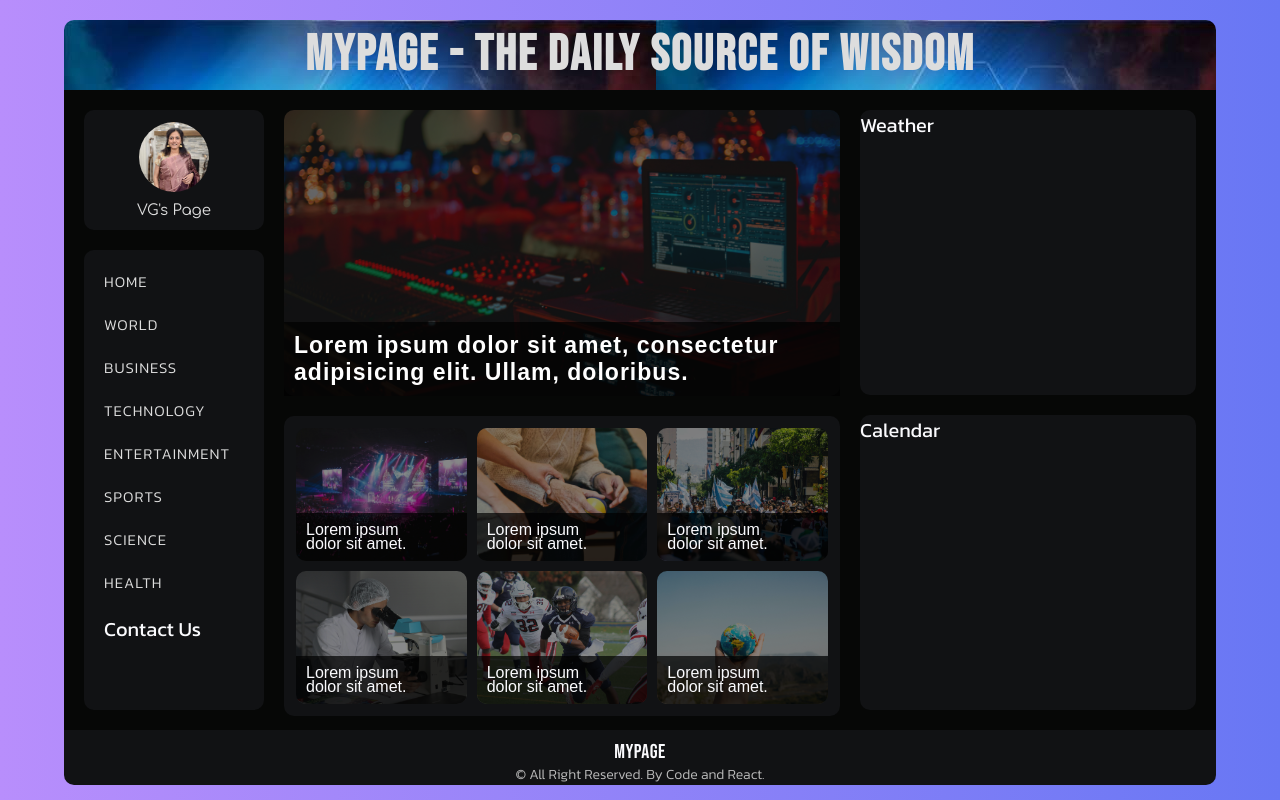
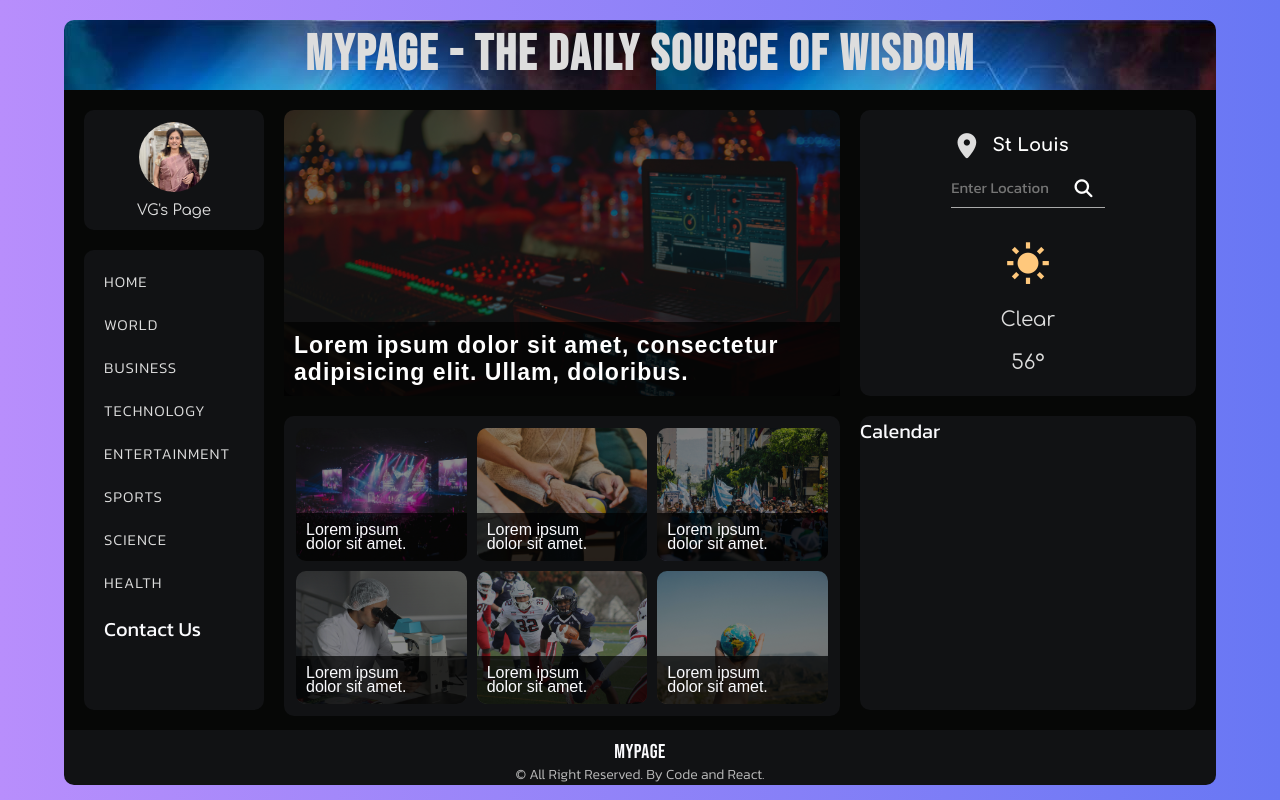
Before and after one commit to Viji-qmofi/react-unit1-News-App-Vijayalakshmi-R, a React (Vite) app in the folder react-news-app/: page / in a window 1280 px wide. Built offline with nearby package versions, Linux system fonts and the light colour scheme.

Commit message:
Weather JSX

```diff
--- a/react-news-app/index.html
+++ b/react-news-app/index.html
@@ -7,6 +7,7 @@
     rel="stylesheet"
     href="https://cdnjs.cloudflare.com/ajax/libs/font-awesome/7.0.1/css/all.min.css"
     />
+    <link href='https://unpkg.com/boxicons@2.1.4/css/boxicons.min.css' rel='stylesheet'>
     <title>MyPage-The Daily Source of Wisdom</title>
   </head>
   <body>
--- a/react-news-app/src/components/ContactUs.jsx
+++ b/react-news-app/src/components/ContactUs.jsx
@@ -51,7 +51,7 @@ const ContactUs = () => {
         <Header />
         <div className="contact-container">
           <h2 className="contact-title">Successfully Submitted!</h2>
-          <p>Thank you for contacting us.</p>
+          <p>Thank you for contacting us. You will hear from us in two business days.</p>
           <button
             className="home-btn"
             onClick={() => navigate('/')}
--- a/react-news-app/src/components/Weather.css
+++ b/react-news-app/src/components/Weather.css
@@ -4,5 +4,78 @@
       height: 50%;
       background-color: #111214;
       border-radius: 1rem;
+      padding: 2rem 1.5rem;
+      display: flex;
+      flex-direction: column;
+      justify-content: center;
+      align-items: center;
+      row-gap: 3rem;
+}
 
+.search {
+      display: flex;
+      flex-direction: column;
+      row-gap: 1rem;
 }
+
+.search-top {
+      display: flex;
+      align-items: center;
+      column-gap: 1rem;
+}
+
+.search-top i {
+      font-size: 2.5rem;
+      color: #ddd;
+}
+
+.location {
+      font-family: "Comfortaa", sans-serif;
+      font-size: 1.8rem;
+      font-weight: bold;
+      color: #fff;
+}
+
+.search-location {
+      position: relative;
+}
+
+.search-location input {
+      width: clamp(12rem, 12cqi, 20rem);
+      height: 4rem;
+      border: none;
+      background-color: transparent;
+      border-bottom: 0.1rem solid #aaa;
+      font-size: 1.5rem;
+      color: #ddd;
+}
+
+.search-location i {
+      position: absolute;
+      top: 50%;
+      transform: translateY(-50%);
+      right: 1rem;
+      font-size: 1.8rem;
+      color: #fff;
+}
+
+.weather-data {
+      display: flex;
+      flex-direction: column;
+      align-items: center;
+      row-gap: 2rem;
+}
+
+.weather-data i {
+      font-size: 5rem;
+}
+
+.weather-data i.bxs-sun {
+      color: #ffc87c;
+}
+
+.weather-type, .temp {
+      font-family: "Comfortaa", sans-serif;
+      font-size: 2rem;
+      color: #ddd;
+}
--- a/react-news-app/src/components/Weather.jsx
+++ b/react-news-app/src/components/Weather.jsx
@@ -3,7 +3,23 @@ import './Weather.css'
 
 const Weather = () => {
   return (
-    <div className='weather'>Weather</div>
+    <div className='weather'>
+      <div className="search">
+        <div className="search-top">
+          <i className="fa-solid fa-location-dot"></i>
+          <div className="location">St Louis</div>
+        </div>
+        <div className="search-location">
+          <input type="text" placeholder='Enter Location' />
+          <i className="fa-solid fa-magnifying-glass"></i>
+        </div>
+      </div>
+      <div className="weather-data">
+       <i className='bx bxs-sun'></i>
+       <div className="weather-type">Clear</div>
+       <div className="temp">56°</div>
+      </div>
+    </div>
   )
 }
 
```
